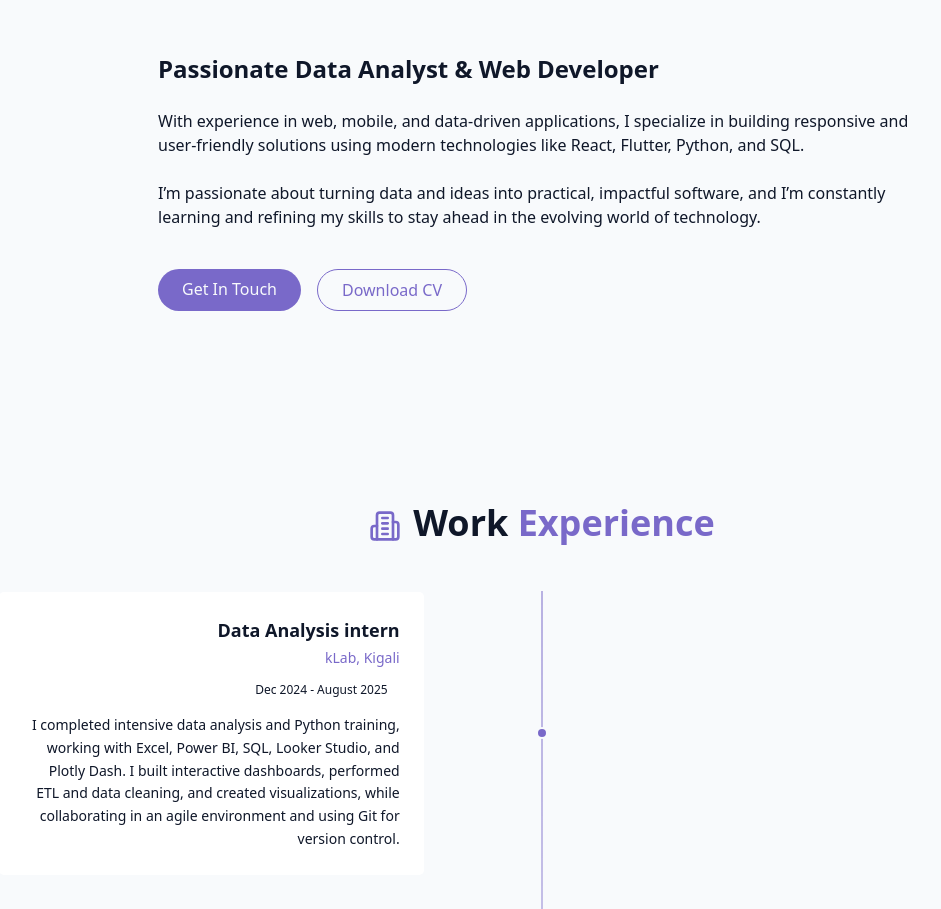
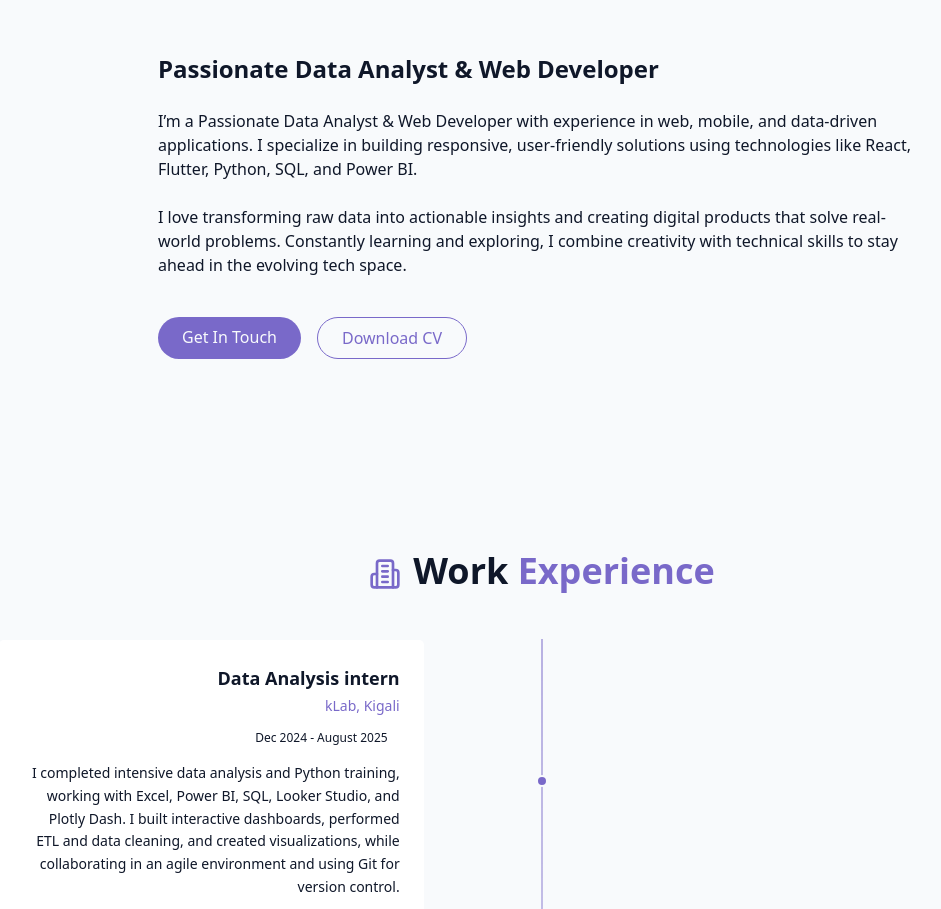
Before and after one commit to NadiaHirwa/HirwaNadiaPortfolio, a React (Vite) app: page / in a window 1280 px wide. Shown: the part 931-1840 px from the top of the page, without its empty margins (98-1039 px from the left). Built offline with nearby package versions, Linux system fonts and the light colour scheme.

Commit message:
worked on about me

```diff
--- a/src/components/AboutSection.jsx
+++ b/src/components/AboutSection.jsx
@@ -16,15 +16,17 @@ export const AboutSection = () => {
             </h3>
 
             <p className="text-muted-foreground">
-              With experience in web, mobile, and data-driven applications,
-              I specialize in building responsive and user-friendly solutions
-              using modern technologies like React, Flutter, Python, and SQL.
+              I’m a Passionate Data Analyst & Web Developer with experience in web,
+              mobile, and data-driven applications. I specialize in building responsive,
+              user-friendly solutions using technologies like React, Flutter, Python, SQL,
+              and Power BI.
             </p>
 
             <p className="text-muted-foreground">
-              I’m passionate about turning data and ideas into practical,
-              impactful software, and I’m constantly learning and refining
-              my skills to stay ahead in the evolving world of technology.
+              I love transforming raw data into actionable insights and creating digital
+              products that solve real-world problems. Constantly learning and exploring,
+              I combine creativity with technical skills to stay ahead in the evolving
+              tech space.
             </p>
 
             <div className="flex flex-col sm:flex-row gap-4 pt-2 md:pt-4 justify-center md:justify-start">
```
